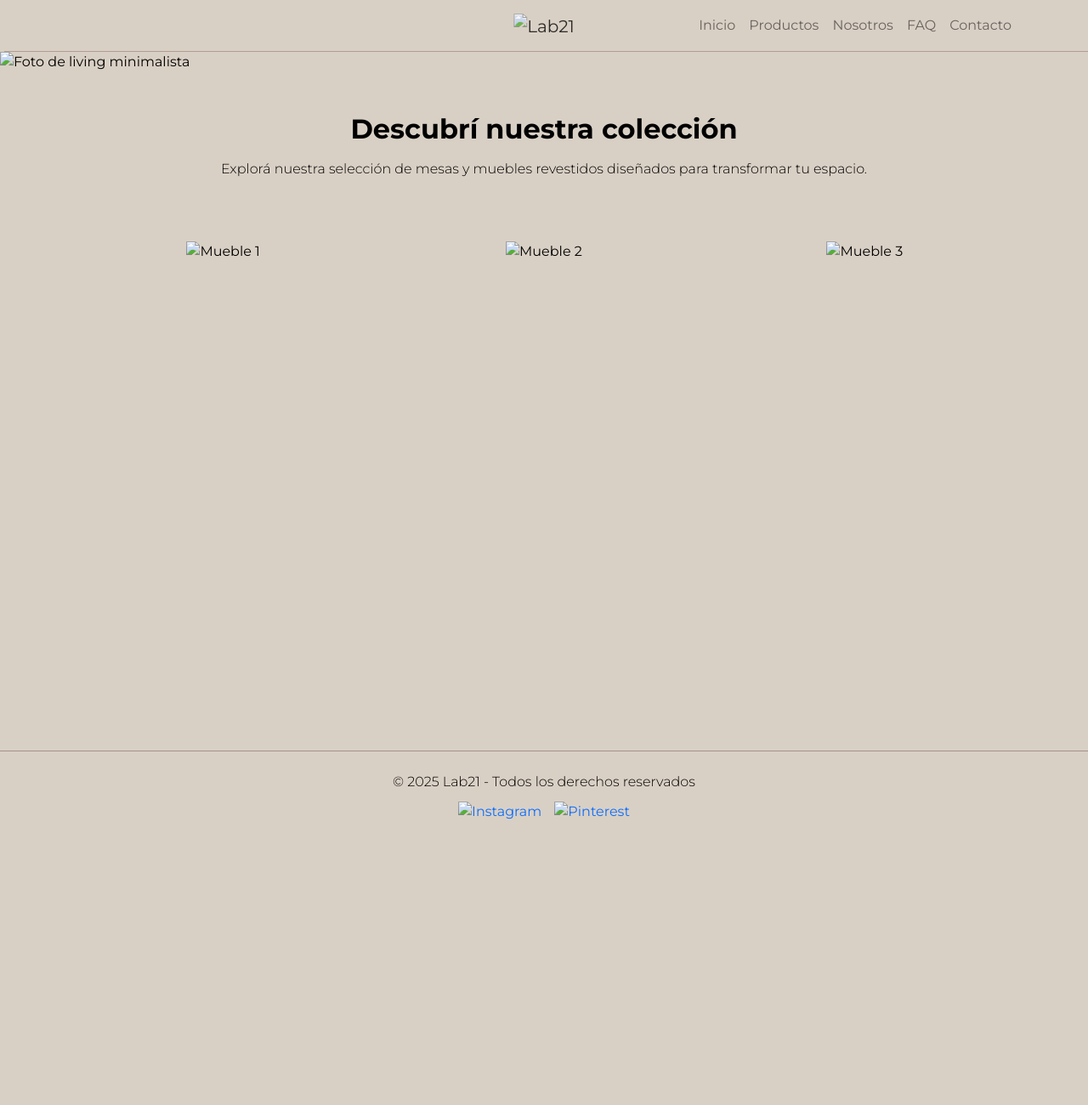
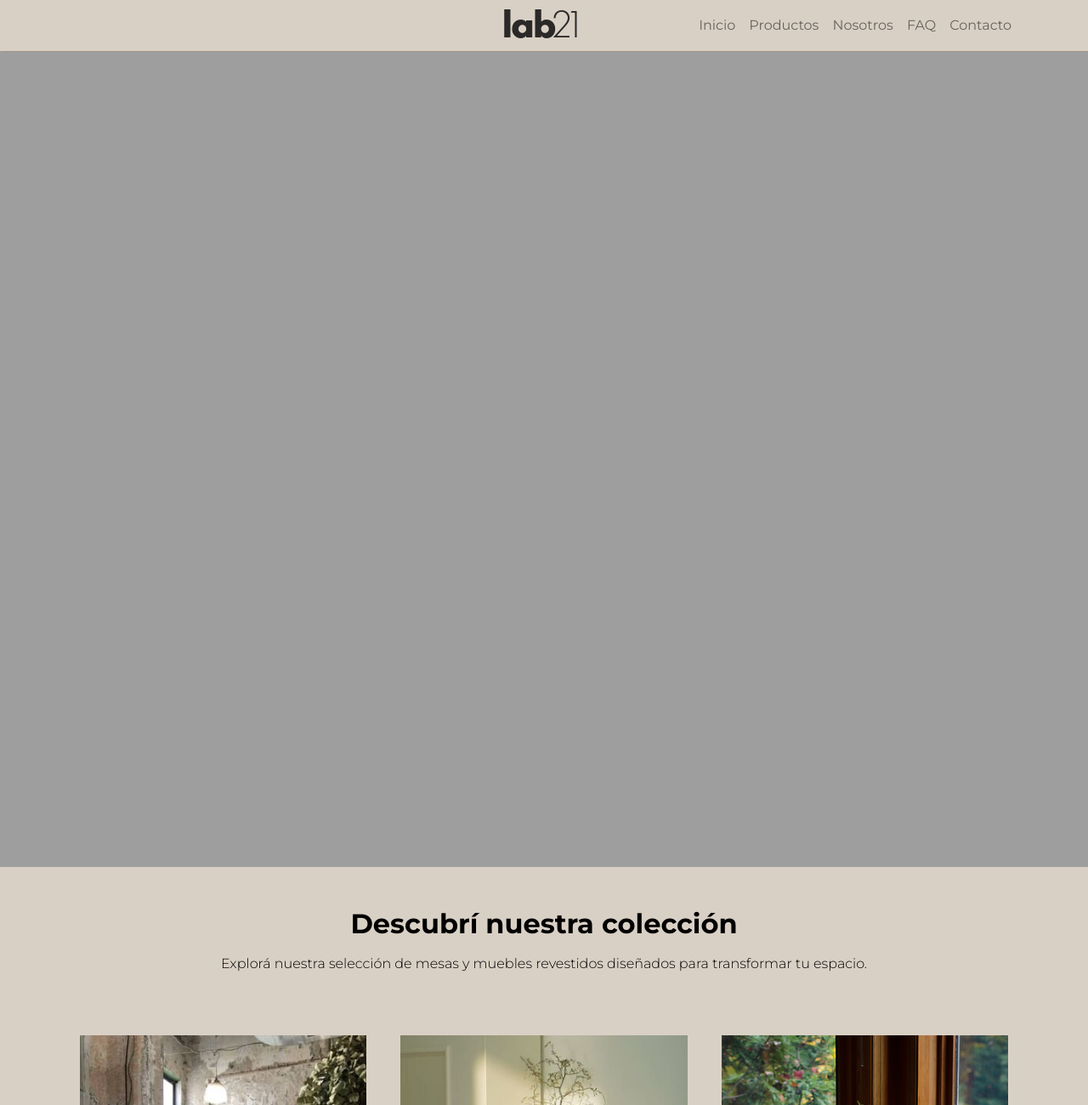
Before and after one commit to Fede-vargas/lab21, a website: page index.html in a window 1280 px wide. Shown: the top 1300 px of the page at 85% size. Before the commit the page ends 991 px from the top, so only its background shows below. Drawn offline with nearby package versions, Linux system fonts and the light colour scheme; files that its build step writes are made by us from their sources; the site is published under a folder, as on GitHub Pages, so addresses that start at the root find nothing.

Commit message:
Corregidos los paths relativos para GitHub Pages

```diff
--- a/index.html
+++ b/index.html
@@ -4,7 +4,7 @@
     <meta charset="UTF-8">
     <meta name="viewport" content="width=device-width, initial-scale=1.0">
     <title>LAB21</title>
-    <link rel="stylesheet" href="./css/styles.css">
+    <link rel="stylesheet" href="css/styles.css">
     <link rel="stylesheet" href="https://fonts.googleapis.com/css2?family=Montserrat:wght@300;400;600;700&display=swap">
 </head>
 <body>
@@ -12,7 +12,7 @@
         <nav class="navbar navbar-expand-lg bg-light custom-navbar2">
             <div class="container">
               <a class="navbar-brand mx-auto" href="#">
-                <img src="/assets/images/logolabfondotransparente.png" alt="Lab21" width="180" height="50">
+                <img src="assets/images/logolabfondotransparente.png" alt="Lab21" width="180" height="50">
               </a>
               <button class="navbar-toggler" type="button" data-bs-toggle="collapse" data-bs-target="#navbarNav">
                 <span class="navbar-toggler-icon"></span>
@@ -20,10 +20,10 @@
               <div class="collapse navbar-collapse" id="navbarNav">
                 <ul class="navbar-nav ms-auto">
                   <li class="nav-item"><a class="nav-link" href="#">Inicio</a></li>
-                  <li class="nav-item"><a class="nav-link" href="/pages/productos.html">Productos</a></li>
-                  <li class="nav-item"><a class="nav-link" href="/pages/nosotros.html">Nosotros</a></li>
-                  <li class="nav-item"><a class="nav-link" href="/pages/faqs.html">FAQ</a></li>
-                  <li class="nav-item"><a class="nav-link" href="/pages/contacto.html">Contacto</a></li>
+                  <li class="nav-item"><a class="nav-link" href="pages/productos.html">Productos</a></li>
+                  <li class="nav-item"><a class="nav-link" href="pages/nosotros.html">Nosotros</a></li>
+                  <li class="nav-item"><a class="nav-link" href="pages/faqs.html">FAQ</a></li>
+                  <li class="nav-item"><a class="nav-link" href="pages/contacto.html">Contacto</a></li>
                 </ul>
               </div>
             </div>
@@ -31,7 +31,7 @@
     </header>
     <main>
         <div class="container-fluid p-0">
-            <img src="/assets/images/Fondo-Banner.png" class="img-fluid w-100" alt="Foto de living minimalista">
+            <img src="assets/images/Fondo-Banner.png" class="img-fluid w-100" alt="Foto de living minimalista">
           </div>
           <section class="inicio">
             <div class="container text-center py-5">
@@ -43,19 +43,19 @@
                 <div class="row g-3">
                     <div class="col-12 col-md-4">
                         <div class="imagen-box position-relative overflow-hidden">
-                            <img src="/assets/images/Mesasblancaplantas.jpg" alt="Mueble 1" class="Mesa revestida blanca con plantas">
+                            <img src="assets/images/Mesasblancaplantas.jpg" alt="Mesa revestida blanca con plantas" class="Mesa revestida blanca con plantas">
                             <div class="overlay position-absolute w-100 h-100 d-flex align-items-center justify-content-center text-white">Mesa blanca</div>
                         </div>
                     </div>
                     <div class="col-12 col-md-4">
                         <div class="imagen-box position-relative overflow-hidden">
-                            <img src="/assets/images/Mesasideverde.jpg" alt="Mueble 2" class="Mesa revestida verde en interior">
+                            <img src="assets/images/Mesasideverde.jpg" alt="Mesa revestida verde en interio" class="Mesa revestida verde en interior">
                             <div class="overlay position-absolute w-100 h-100 d-flex align-items-center justify-content-center text-white">Mesa Side Verde</div>
                         </div>
                     </div>
                     <div class="col-12 col-md-4">
                         <div class="imagen-box position-relative overflow-hidden">
-                            <img src="/assets/images/mesacuboblanocrincon.png" alt="Mueble 3" class="Mesa revestida blanca al lado de una ventana">
+                            <img src="assets/images/mesacuboblanocrincon.png" alt="Mesa revestida blanca al lado de una ventana" class="Mesa revestida blanca al lado de una ventana">
                             <div class="overlay position-absolute w-100 h-100 d-flex align-items-center justify-content-center text-white">Mesa Cubo Blanca</div>
                         </div>
                     </div>
@@ -67,8 +67,8 @@
         <div class="container text-center">
             <p class="mb-2">&copy; 2025 Lab21 - Todos los derechos reservados</p>
             <div class="social-icons">
-                <a href="#"><img src="/assets/icons/icons8-instagram-48.png" alt="Instagram" class="social-img"></a>
-                <a href="#"><img src="/assets/icons/icons8-pinterest-48 (1).png" alt="Pinterest" class="social-img"></a>
+                <a href="#"><img src="assets/icons/icons8-instagram-48.png" alt="Instagram" class="social-img"></a>
+                <a href="#"><img src="assets/icons/icons8-pinterest-48 (1).png" alt="Pinterest" class="social-img"></a>
             </div>
         </div>
     </footer>
```
